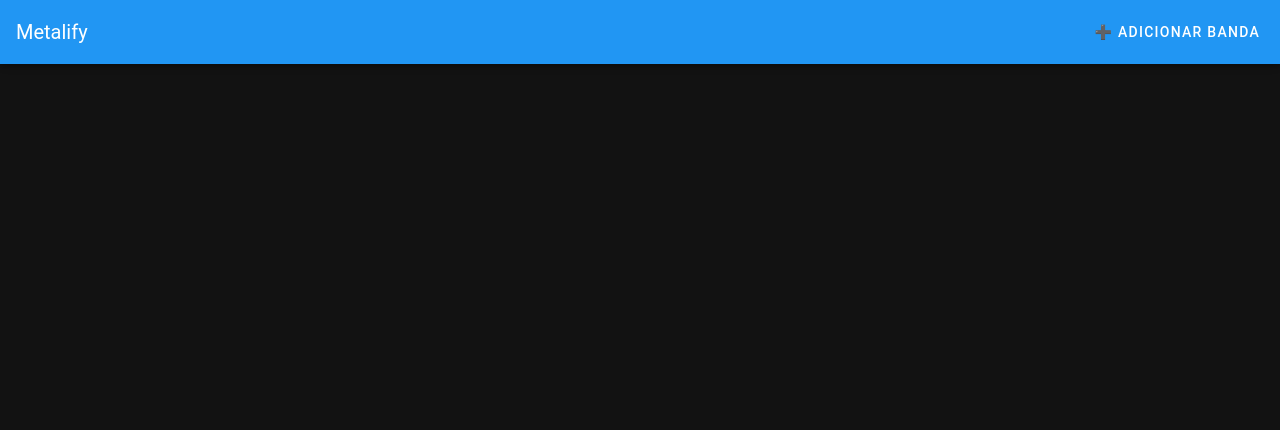
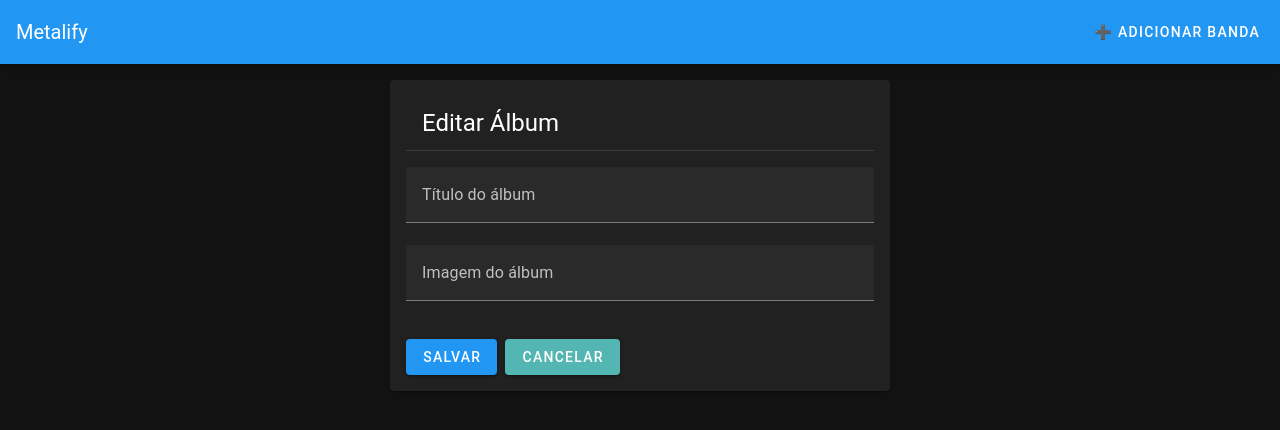
Before and after one commit to tskxz/metalify, a Nuxt app: page /edit-album/1/1 in a window 1280 px wide. Shown: the top 430 px of the page. Built offline with nearby package versions, Linux system fonts and the light colour scheme; no server answers.

Commit message:
web: edit album

```diff
--- /dev/null
+++ b/composables/useAlbum.ts
@@ -0,0 +1,24 @@
+import {ref, onMounted} from "vue"
+
+export function useAlbum(albumId: number){
+	const album = ref(null);
+
+	const fetchAlbum = async () => {
+		try {
+			const res = await fetch(`/api/albums/${albumId}`)
+			const data = await res.json()
+			console.log(data)
+			if(Array.isArray(data) && data.length > 0){
+				album.value = data[0]
+				console.log(album.value)
+			} else {
+				console.error("Dados do album nao encootrado")
+			}
+		} catch(e) {
+			console.error("Erro ao carregar album:", e)
+		}
+	}
+
+	onMounted(fetchAlbum)
+	return {album}
+}
--- a/pages/band/[id].vue
+++ b/pages/band/[id].vue
@@ -24,6 +24,10 @@ const goBack = () => {
 const goToAddAlbum = () => {
   router.push(`/add-album/${bandId}`);
 };
+
+const goToEditAlbum = (albumId: number) => {
+  router.push(`/edit-album/${bandId}/${albumId}`)
+}
 
 
 const showModal = ref(false);
@@ -71,6 +75,7 @@ const deleteAlbum = async (id: number) => {
             <v-card-title>{{ album.title }}</v-card-title>
             <v-card-actions>
                 <v-btn color="primary">Ver Sons</v-btn>
+                <v-btn color="orange" @click="goToEditAlbum(album.id)">Editar Album</v-btn>
                    <v-btn color="red" @click="confirmDelete(album.id)">Apagar</v-btn>
                 </v-card-actions>
           </v-card>
--- /dev/null
+++ b/pages/edit-album/[bandId]/[albumId].vue
@@ -0,0 +1,65 @@
+<script setup lang="ts">
+import {ref, watch} from "vue";
+import {useRoute, useRouter} from "vue-router"
+import {useAlbum} from "@/composables/useAlbum"
+
+const route = useRoute()
+const router = useRouter()
+
+const bandId = Number(route.params.bandId)
+const albumId = Number(route.params.albumId)
+
+const albumTitle = ref("")
+const albumImageUrl = ref("")
+
+const {album} = useAlbum(albumId)
+
+
+watch(album, (newAlbum) => {
+	if(newAlbum){
+		albumTitle.value = newAlbum.title
+		albumImageUrl.value = newAlbum.imageUrl
+	}
+})
+
+const submitForm = async() => {
+	try {
+		const response = await fetch(`/api/albums/${albumId}`, {
+			method: "PUT",
+			headers: {
+				"Content-Type": "application/json"
+			},
+			body: JSON.stringify({
+				title: albumTitle.value,
+				imageUrl: albumImageUrl.value,
+			})
+		})
+
+		if(response.ok){
+			alert("Album atualizado com sucesso")
+			router.push(`/band/${bandId}`)
+		} else {
+			alert("Erro au atualizar o album")
+		}
+	} catch(e) {
+		console.error("Erro ao enviar o formulario", e)
+	}
+}
+
+</script>
+
+<template>
+  <v-container>
+    <v-card class="pa-4 mx-auto" max-width="500">
+      <v-card-title class="text-h5">Editar Álbum</v-card-title>
+      <v-divider class="mb-4"></v-divider>
+      <v-form @submit.prevent="submitForm">
+        <v-text-field v-model="albumTitle" label="Título do álbum" required></v-text-field>
+        <v-text-field v-model="albumImageUrl" label="Imagem do álbum" required></v-text-field>
+
+        <v-btn type="submit" color="primary" class="mt-4">Salvar</v-btn>
+        <v-btn color="secondary" class="mt-4 ml-2" @click="router.back()">Cancelar</v-btn>
+      </v-form>
+    </v-card>
+  </v-container>
+</template>
```
Also changed, not shown: 1 other file (tests, documents, lock files or other folders).
